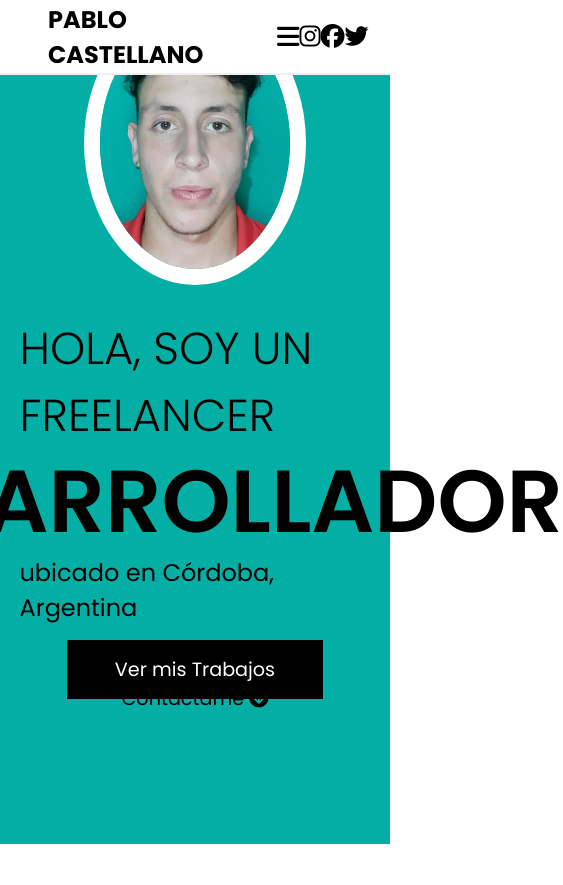
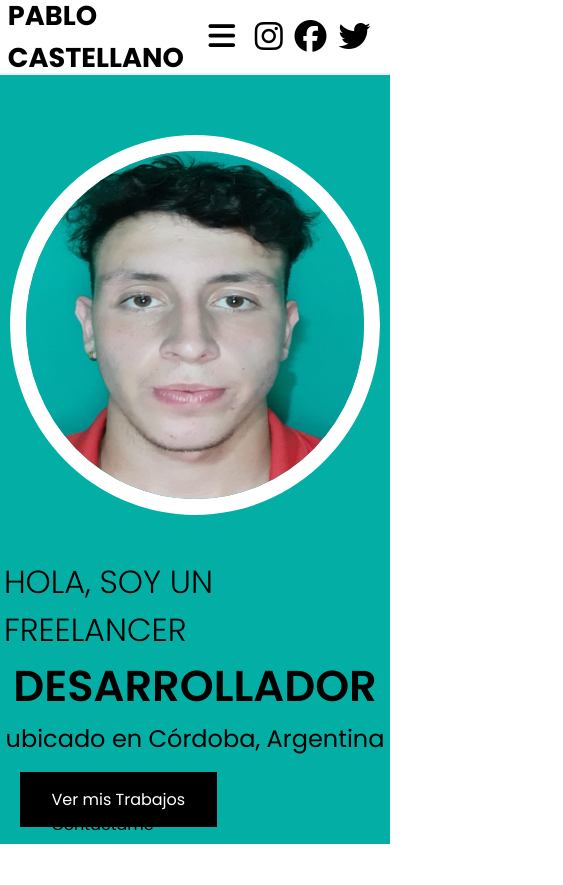
Before and after one commit to pablocastellano00/Portafolio-Responsive, a plain HTML site: page index.html in a window 390 px wide. Shown: the top 885 px of the page, 563 px wide, since content can reach past the window. Drawn offline with Linux system fonts and the light colour scheme.

Commit message:
Agregado celular responsive

```diff
--- a/css/estilos.css
+++ b/css/estilos.css
@@ -76,7 +76,7 @@ header #header-container{
 #header-social {
     width: 10%;
     display: flex;
-    justify-content: space-around;
+    justify-content: space-between;
     margin-right: 2rem;
 }
 
@@ -148,13 +148,13 @@ header #header-container{
     padding: 1rem 3rem;
     color: #fff;
     text-decoration: none;
-    font-size: 1.2rem;
+    font-size: 1rem;
 }
 
 #home-title #home-buttons #contact-btn {
     text-decoration: none;
     color: #000;
-    font-size: 1.2rem;
+    font-size: 1rem;
     padding: 1rem 3rem;
 }
 
@@ -855,3 +855,165 @@ footer #footer-container #footer-copy h3 {
 
 
 }
+
+/* ************************************************************* CELULAR RESPONSIVE ******************************************************** */
+
+@media (max-width: 412px) {
+
+    #html-container {
+        max-width: 100%;
+    }
+
+    /* *************************************************** HEADER **************************************************************** */
+
+    header #header-container {
+        width: 100%;
+    }
+
+    header #header-container h2 {
+        margin: 2%;
+        width: 50%;
+        font-size: 1.7rem;
+    }
+
+    header #header-container #nav-icon {
+        width: auto;
+        font-size: 1.9rem;
+        margin-right: 5% ;
+    }
+
+    header #header-container #header-social {
+        width: 30%;
+        margin-right: 5%;
+    }
+
+    header #header-container #header-social a {
+        font-size: 2rem;
+    }
+
+    /* ************************************************************ HOME ********************************************************** */
+
+    #home {
+        width: 100%;
+    }
+
+    #home #home-container {
+        width: 100%;
+        height: 100%;
+    }
+
+    #home #home-container #home-title {
+        width: 100%;
+        height: 50%;
+        justify-content: flex-start;
+        margin-top: 10%;
+    }
+
+    #home #home-container #home-title h1 {
+        font-size: 2rem;
+        margin: 1%;
+    }
+
+    #home #home-container #home-title span {
+        font-size: 2.7rem;
+        margin: 1%;
+    }
+
+    #home #home-container #home-title h3 {
+        margin: 1%;
+    }
+
+    #home #home-container #home-title #home-buttons {
+        margin: 7% 5%;
+        width: 90%;
+        text-align: left;
+    }
+
+    #home #home-container #home-title #home-buttons a {
+        padding: 1rem 2rem;
+    }
+
+    #home #home-container #home-title #home-buttons a i {
+        display: none;
+    }
+
+    #home #home-container #home-img {
+        width: 95%;
+        height: 45%;
+        margin-top: 25%;
+        margin-bottom: 0;
+    }
+
+    #home #home-container #home-img img {
+        width: 100%;
+        height: 100%;
+    }
+
+    /* ***************************************************************** ABOUT *************************************************************** */
+
+    #about {
+        height: auto;
+    }
+
+    #about #about-container #about-info2 #circle-container #circle {
+        width: 50%;
+    }
+
+    #about #about-container #about-data {
+        width: 100%;
+        margin-right: 10%;
+    }
+
+    #about #about-container #about-data .data-row {
+        text-align: center;
+    }
+
+    /* ************************************************************** SERVICES ********************************************************* */
+
+    #services #services-container #services-frame .services-row {
+        width: 100%;
+    }
+
+    /* ******************************************************** RESUME ************************************************************* */
+
+    #resume #resume-container #resume-skills {
+        flex-direction: column;
+    }
+
+    #resume #resume-container #resume-skills .skill-row {
+        width: 100%;
+    }
+
+    /* ********************************************************** PORTFOLIO ********************************************** */
+
+    #portfolio #portfolio-container #portfolio-frame {
+        grid-template-columns: 1fr;
+    }
+
+    /* ************************************************************ CONTACT ************************************************************** */
+
+    #contact {
+        width: 100%;
+        height: auto;
+    }
+
+    #contact #contact-container #contact-info p {
+        font-size: 1.2rem;
+    }
+
+    /* +++++++++++++++++++++++++++++++++++++++++++++++++++++++++++ FOOTER ************************************************ */
+
+    footer #footer-container #footer-copy h3 {
+        font-size: 1rem;
+    }
+
+    footer #footer-container #footer-icons {
+        width: 50%;
+    }
+
+    footer #footer-container #footer-icons a {
+        font-size: 1.5rem;
+    }
+
+
+}
```
